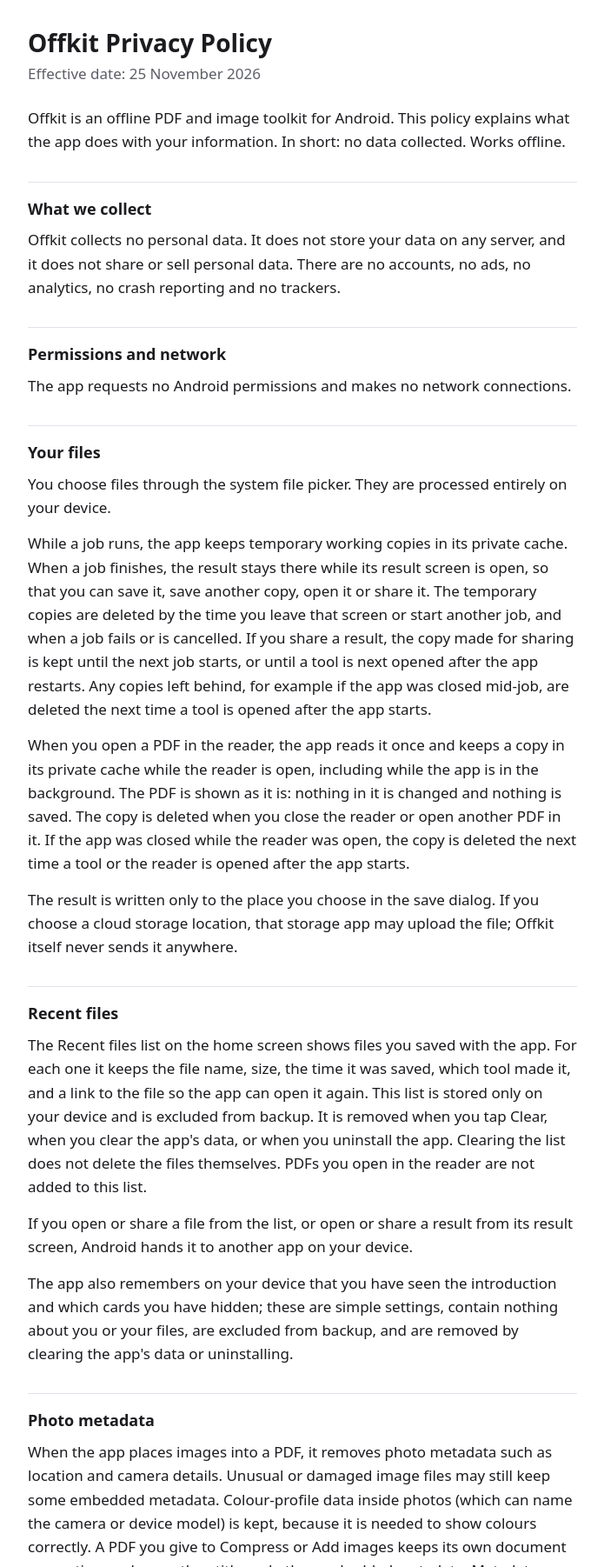
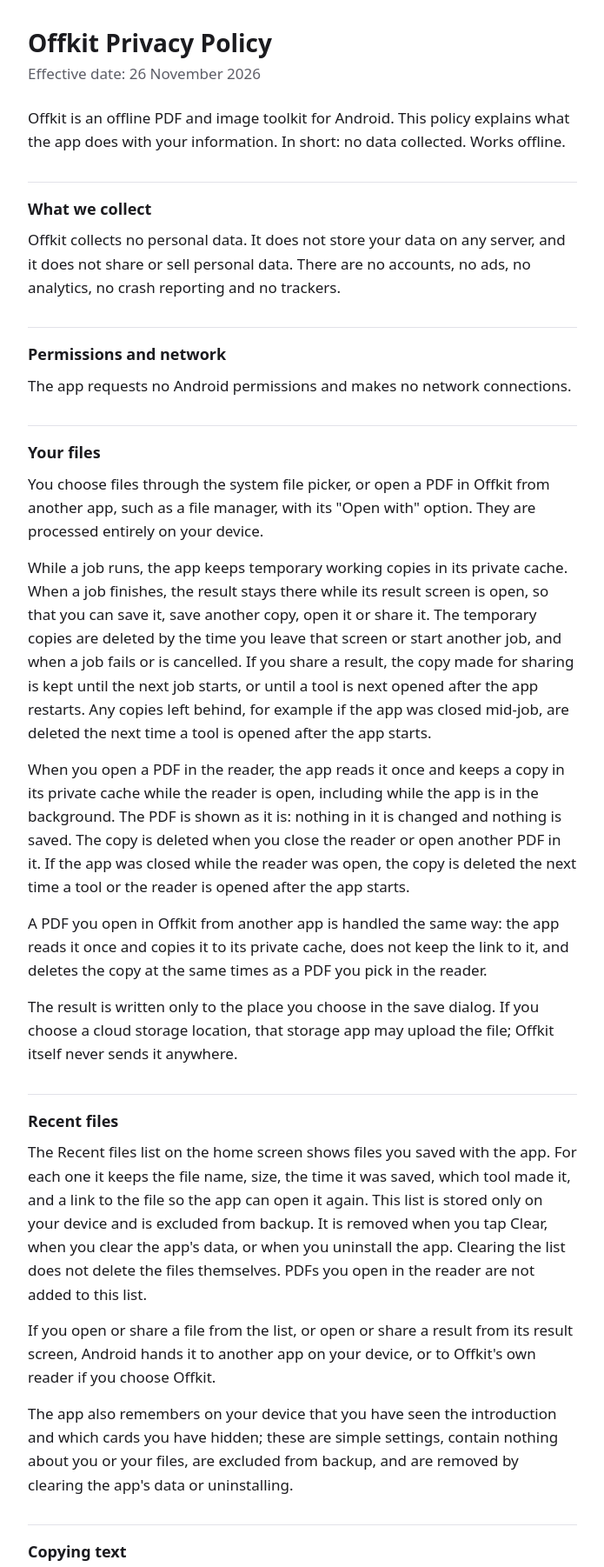
Before and after one commit to chennakrishnaa/pdf-utils, a plain HTML site: page docs/privacy/index.html in a window 1280 px wide. Shown: the top 1802 px of the page at 87% size, without its empty margins (292-987 px from the left). Drawn offline with Linux system fonts and the light colour scheme.

Commit message:
Docs (H4): Open with, page text and copy in the reader (H1-H3)
Co-Authored-By: Claude Opus 5.5 <noreply@anthropic.com>
Claude-Session: https://claude.ai/code/session_01265Quhm1ggYJn73DeyxtCf

```diff
--- a/docs/privacy/index.html
+++ b/docs/privacy/index.html
@@ -49,7 +49,7 @@
 <body>
 <main>
 <h1>Offkit Privacy Policy</h1>
-<p class="date">Effective date: 25 November 2026</p>
+<p class="date">Effective date: 26 November 2026</p>
 
 <p>Offkit is an offline PDF and image toolkit for Android. This policy explains what the app does with your information. In short: no data collected. Works offline.</p>
 
@@ -60,15 +60,19 @@
 <p>The app requests no Android permissions and makes no network connections.</p>
 
 <h2>Your files</h2>
-<p>You choose files through the system file picker. They are processed entirely on your device.</p>
+<p>You choose files through the system file picker, or open a PDF in Offkit from another app, such as a file manager, with its "Open with" option. They are processed entirely on your device.</p>
 <p>While a job runs, the app keeps temporary working copies in its private cache. When a job finishes, the result stays there while its result screen is open, so that you can save it, save another copy, open it or share it. The temporary copies are deleted by the time you leave that screen or start another job, and when a job fails or is cancelled. If you share a result, the copy made for sharing is kept until the next job starts, or until a tool is next opened after the app restarts. Any copies left behind, for example if the app was closed mid-job, are deleted the next time a tool is opened after the app starts.</p>
 <p>When you open a PDF in the reader, the app reads it once and keeps a copy in its private cache while the reader is open, including while the app is in the background. The PDF is shown as it is: nothing in it is changed and nothing is saved. The copy is deleted when you close the reader or open another PDF in it. If the app was closed while the reader was open, the copy is deleted the next time a tool or the reader is opened after the app starts.</p>
+<p>A PDF you open in Offkit from another app is handled the same way: the app reads it once and copies it to its private cache, does not keep the link to it, and deletes the copy at the same times as a PDF you pick in the reader.</p>
 <p>The result is written only to the place you choose in the save dialog. If you choose a cloud storage location, that storage app may upload the file; Offkit itself never sends it anywhere.</p>
 
 <h2>Recent files</h2>
 <p>The Recent files list on the home screen shows files you saved with the app. For each one it keeps the file name, size, the time it was saved, which tool made it, and a link to the file so the app can open it again. This list is stored only on your device and is excluded from backup. It is removed when you tap Clear, when you clear the app's data, or when you uninstall the app. Clearing the list does not delete the files themselves. PDFs you open in the reader are not added to this list.</p>
-<p>If you open or share a file from the list, or open or share a result from its result screen, Android hands it to another app on your device.</p>
+<p>If you open or share a file from the list, or open or share a result from its result screen, Android hands it to another app on your device, or to Offkit's own reader if you choose Offkit.</p>
 <p>The app also remembers on your device that you have seen the introduction and which cards you have hidden; these are simple settings, contain nothing about you or your files, are excluded from backup, and are removed by clearing the app's data or uninstalling.</p>
+
+<h2>Copying text</h2>
+<p>In the reader you can select text on a page and copy it. The text is put on the system clipboard only when you tap Copy, or use the "Copy page text" accessibility action. Once text is on the clipboard, other apps and your keyboard may be able to read it, as with anything you copy, and Android may show a preview of it. To find the text, the app reads it from the page into a file in its private cache and deletes that file at once; it keeps the text only in memory while the PDF is open and does not save it.</p>
 
 <h2>Photo metadata</h2>
 <p>When the app places images into a PDF, it removes photo metadata such as location and camera details. Unusual or damaged image files may still keep some embedded metadata. Colour-profile data inside photos (which can name the camera or device model) is kept, because it is needed to show colours correctly. A PDF you give to Compress or Add images keeps its own document properties, such as author, title and other embedded metadata. Metadata inside the pages of PDFs you give to Merge may also remain in the result.</p>
```
Also changed, not shown: 8 other files.
